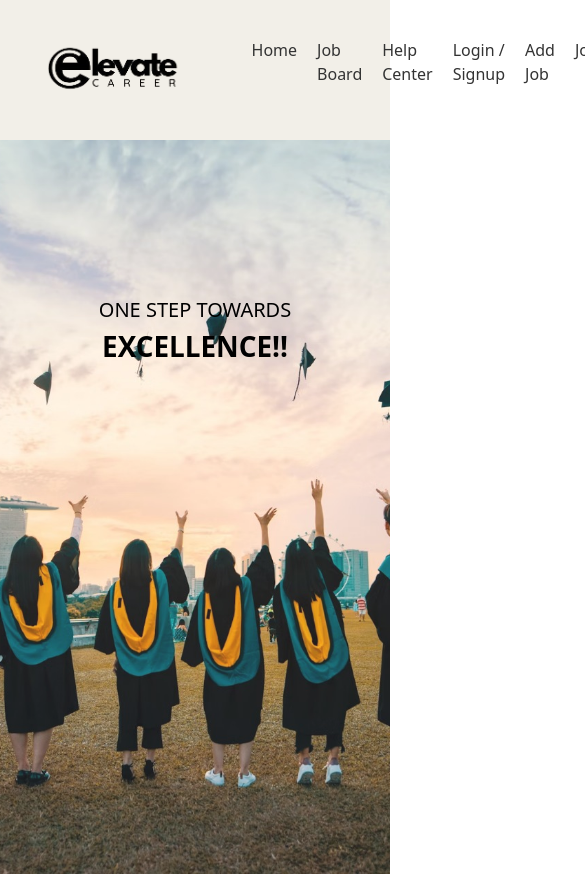
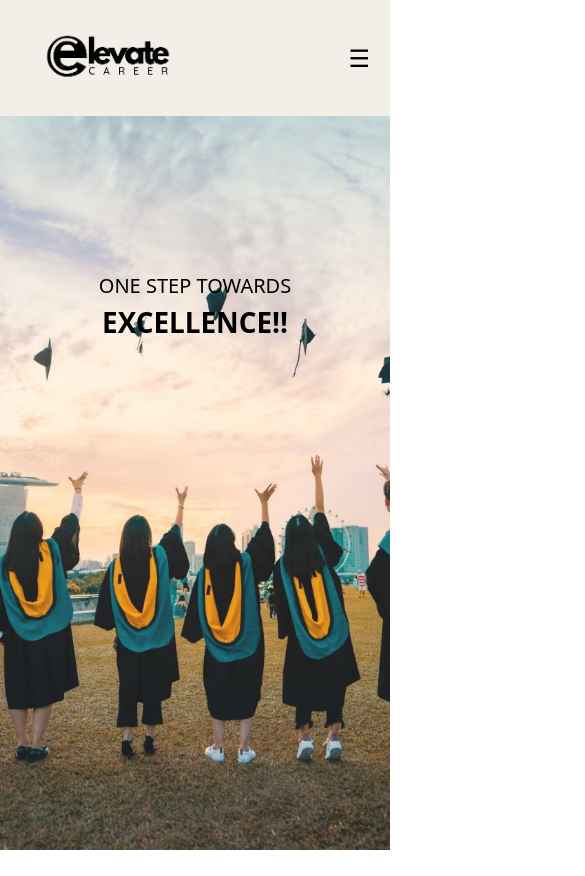
Before and after one commit to nandipativamsi/elevate-career, a React (Vite) app in the folder UI/: page / in a window 390 px wide. Shown: the top 876 px of the page, 585 px wide, since content can reach past the window. Built offline with nearby package versions, Linux system fonts and the light colour scheme.

Commit message:
Made navbar responsive

```diff
--- a/UI/src/pages/Header.jsx
+++ b/UI/src/pages/Header.jsx
@@ -1,4 +1,5 @@
-import { withRouter } from "react-router-dom";
+import { useState } from 'react';
+import { Link, withRouter } from "react-router-dom";
 import { ACCESS_TOKEN_NAME } from '../constants/apiConstants';
 import './header.css';
 import logo from '../assets/logo.png';
@@ -8,13 +9,13 @@ function Header(props) {
         if (typeof s !== 'string') return ''
         return s.charAt(0).toUpperCase() + s.slice(1)
     }
-    let title = capitalize(props.location.pathname.substring(1,props.location.pathname.length))
-    if(props.location.pathname === '/') {
+    let title = capitalize(props.location.pathname.substring(1, props.location.pathname.length))
+    if (props.location.pathname === '/') {
         title = 'Welcome'
     }
     function renderLogout() {
-        if(props.location.pathname === '/home'){
-            return(
+        if (props.location.pathname === '/home') {
+            return (
                 <div className="ml-auto">
                     <button className="btn btn-danger" onClick={() => handleLogout()}>Logout</button>
                 </div>
@@ -25,20 +26,20 @@ function Header(props) {
         localStorage.removeItem(ACCESS_TOKEN_NAME)
         props.history.push('/login')
     }
-    return(
-        /*<nav className="navbar navbar-dark bg-primary">
-            <div className="row col-12 d-flex justify-content-center text-white">
-                <span className="h3">{props.title || title}</span>
-                {renderLogout()}
-            </div>
-        </nav>*/
+    const [menuOpen, setMenuOpen] = useState(false);
 
+    const toggleMenu = () => {
+        setMenuOpen(!menuOpen);
+    };
+    return (
         <header className="header">
             <div className="logo-container">
+                <Link to="/">
                     <img src={logo} alt="Elevate Career" className="logo" />
+                </Link>
             </div>
             <nav className="navigation">
-                <ul>
+                <ul className={menuOpen ? 'show' : ''}>
                     <li><a href="/">Home</a></li>
                     <li><a href="/jobboard">Job Board</a></li>
                     <li><a href="/help-center">Help Center</a></li>
@@ -49,8 +50,10 @@ function Header(props) {
                     <li><a href="/viewEvents">Events</a></li>
                     <li><a href="/addResource">Add Resource</a></li>
                     <li><a href="/viewResources">Resources</a></li>
-
                 </ul>
+                <button className={`menu-toggle ${menuOpen ? 'cancel-icon' : ''}`} onClick={toggleMenu}>
+                    {menuOpen ? '✖' : '☰'}
+                </button>
             </nav>
         </header>
     )
--- a/UI/src/pages/header.css
+++ b/UI/src/pages/header.css
@@ -1,31 +1,75 @@
+/* General Styles */
 .header {
   display: flex;
   justify-content: space-between;
   align-items: center;
-    padding: 20px;
+  padding: 8px 20px;
   background-color: #f2efe8;
+  color: #000;
 }
 
-  .logo-container {
-    display: flex;
-    align-items: center;
+.logo-container .logo {
+  width: 190px;
 }
 
-  .logo {
-    height: 100px;
-  }
-
+/* Navigation Styles */
 .navigation ul {
   list-style: none;
   display: flex;
-    gap: 20px;
+  margin: 0;
+  padding: 0;
 }
 
-  .navigation a {
-    text-decoration: none;
-    color: #333;
+.navigation ul li {
+  margin: 0 15px;
 }
 
-  .navigation a:hover {
-    text-decoration: underline;
+.navigation ul li a {
+  color: #000;
+  text-decoration: none;
 }
+
+.navigation .menu-toggle {
+  display: none;
+  background: none;
+  border: none;
+  font-size: 24px;
+  color: #000;
+  cursor: pointer;
+}
+
+.navigation .menu-toggle.cancel-icon {
+  color: #000;
+}
+
+/* Responsive Styles */
+@media (max-width: 768px) {
+
+  .navigation ul {
+      flex-direction: column;
+      display: none;
+      background-color: #f2efe8;
+      width: 100%;
+      position: absolute;
+      top: 100px;
+      left: 0;
+      padding: 10px 0;
+      z-index: 3;
+  }
+
+  .navigation ul li {
+      margin: 10px 0;
+      text-align: center;
+  }
+
+  .navigation .menu-toggle {
+      display: block;
+  }
+
+  .navigation ul.show {
+      display: flex;
+  }
+  .navigation ul li a {
+    color: #000;
+  }
+}
```
Lines whose indentation alone changed are shown as unchanged.
